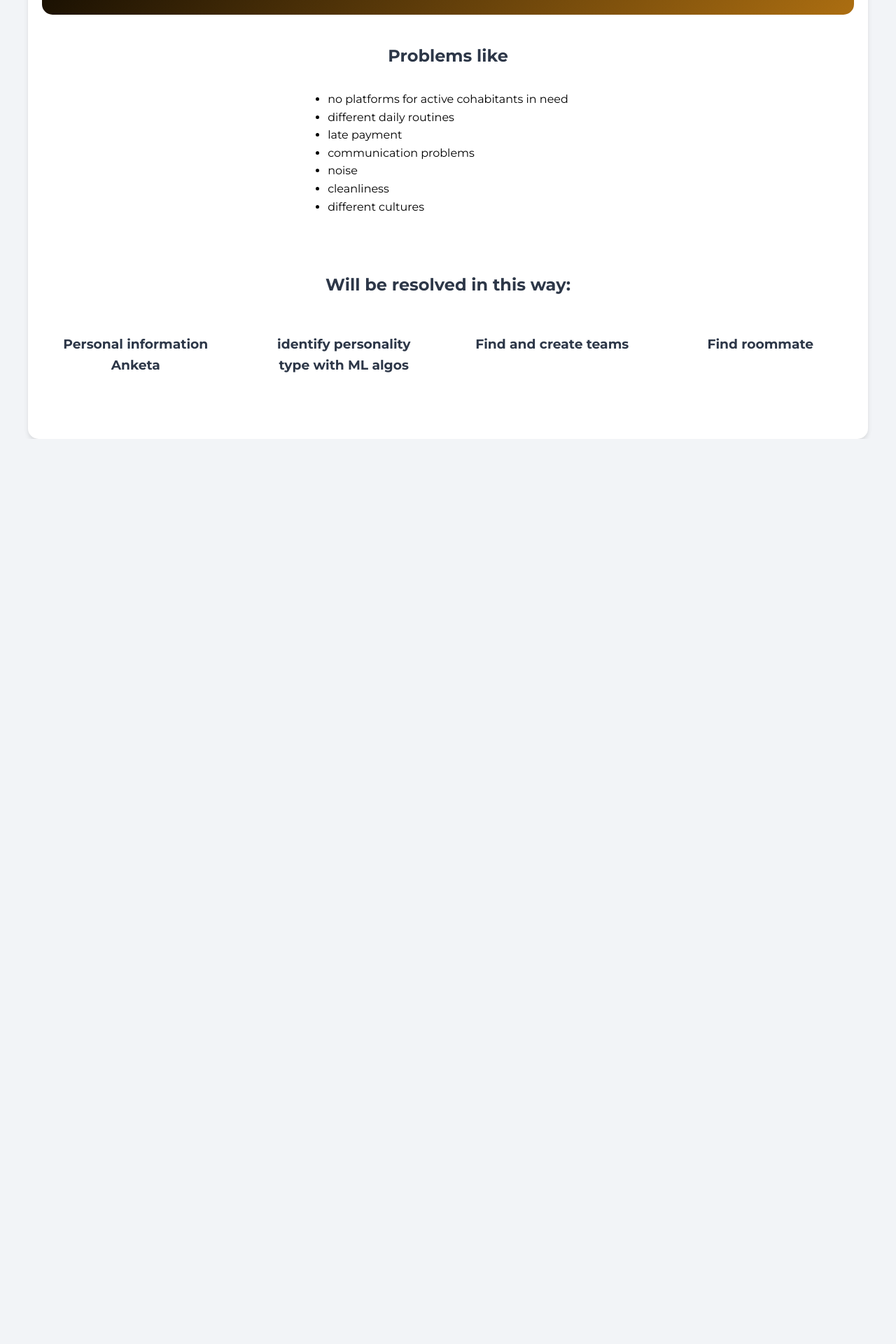
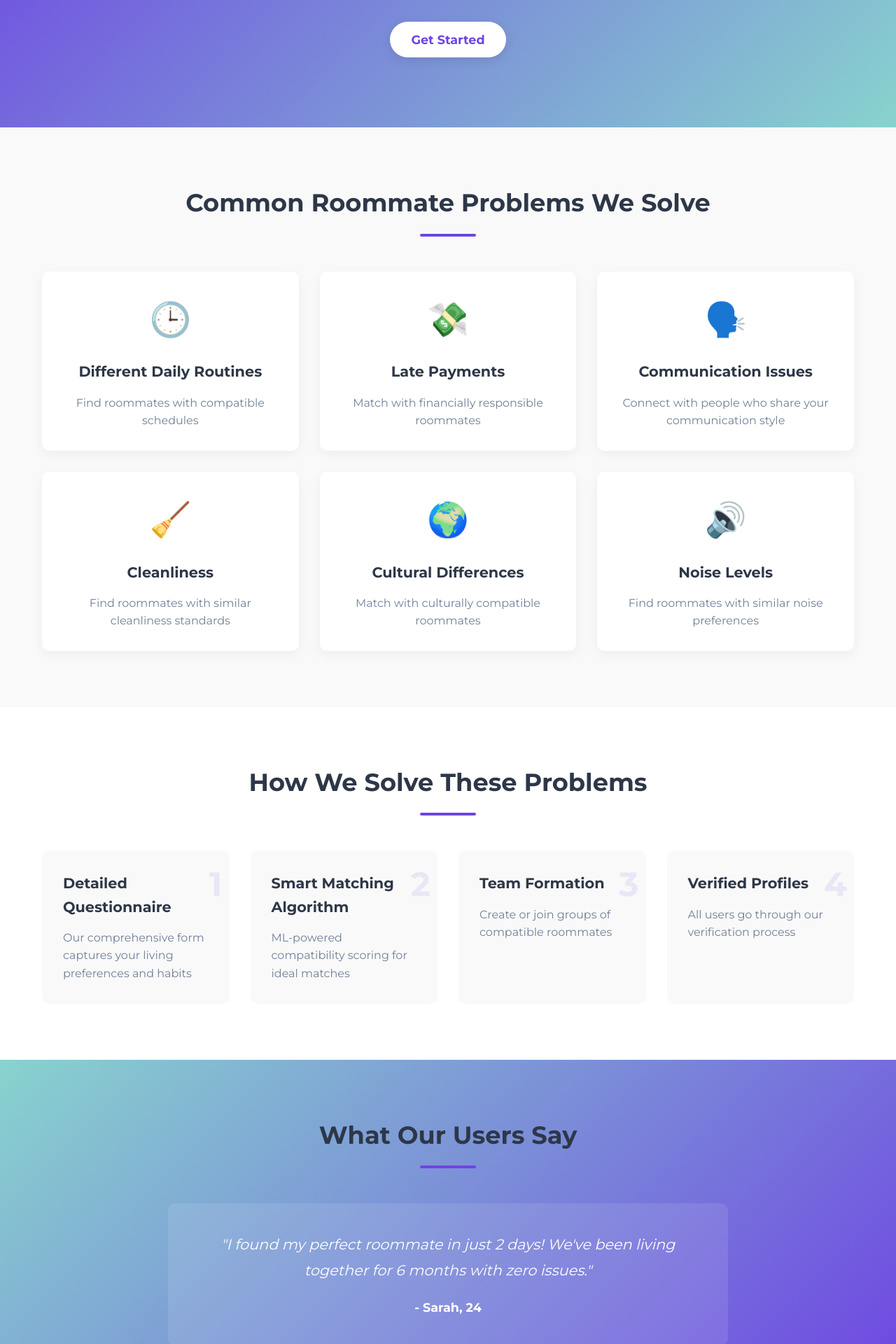
Before and after one commit to vespo777/diploma, a React (Create React App) app in the folder frontend/: page / in a window 1280 px wide. Shown: the part 300-2220 px from the top of the page at 70% size. Before the commit the page ends 927 px from the top, so only its background shows below. Built offline with nearby package versions, Linux system fonts and the light colour scheme.

Commit message:
New Home Page design

```diff
--- a/frontend/src/pages/HomePage.jsx
+++ b/frontend/src/pages/HomePage.jsx
@@ -13,7 +13,7 @@ const HomePage = () => {
   useEffect(() => {
     if (Number(storedValue1) === storedValue2) {
       setTimeout(() => {
-          alert("You need to fill Anceta!");
+        alert("You need to fill out the questionnaire!");
         navigate("/anceta-page");
       }, 3000);
     }
@@ -22,67 +22,85 @@ const HomePage = () => {
   return (
       <div className="home-container">
         <section className="hero-section">
-        <h1>Connect with your dream-roommates</h1>
-        <p>We solve problems with finding a roommate</p>
+          <div className="hero-content">
+            <h1>Connect With Your Perfect Roommate</h1>
+            <p>We solve all your roommate matching problems</p>
+            <button className="cta-button">Get Started</button>
+          </div>
         </section>
 
-      {/*<section className="listings-section">*/}
-      {/*  <h2>Featured Listings</h2>*/}
-      {/*  <div className="listings-grid">*/}
-      {/*    {mockListings.map((listing) => (*/}
-      {/*      <motion.div*/}
-      {/*        key={listing.id}*/}
-      {/*        className="listing-card"*/}
-      {/*        whileHover={{ scale: 1.03 }}*/}
-      {/*        transition={{ duration: 0.2 }}*/}
-      {/*      >*/}
-      {/*        <Link to={`/listing/${listing.id}`} className="listing-link">*/}
-      {/*          <img src={listing.images[0]} alt={listing.title} />*/}
-      {/*          <div className="listing-content">*/}
-      {/*            <h3>{listing.title}</h3>*/}
-      {/*            <p className="listing-location">{listing.location}</p>*/}
-      {/*            <p className="listing-description">{listing.description}</p>*/}
-      {/*            <div className="listing-details">*/}
-      {/*              <span>🛏 {listing.bedrooms} beds</span>*/}
-      {/*              <span>🚿 {listing.bathrooms} baths</span>*/}
-      {/*              <span>📏 {listing.area}m²</span>*/}
-      {/*            </div>*/}
-      {/*            <p className="listing-price">{listing.price}₸/month</p>*/}
-      {/*          </div>*/}
-      {/*        </Link>*/}
-      {/*      </motion.div>*/}
-      {/*    ))}*/}
-      {/*  </div>*/}
-      {/*</section>*/}
-
-      <section className="listings-section">
-        <h2>Problems like</h2>
-        <div className="problems-wrapper">
-          <ul>
-            <li>no platforms for active cohabitants in need</li>
-              <li>different daily routines</li>
-              <li>late payment</li>
-            <li>communication problems</li>
-            <li> noise</li>
-            <li>cleanliness</li>
-            <li>different cultures</li>
-          </ul>
+        <section className="problems-section">
+          <div className="section-container">
+            <h2>Common Roommate Problems We Solve</h2>
+            <div className="problems-grid">
+              <div className="problem-card">
+                <div className="problem-icon">🕒</div>
+                <h3>Different Daily Routines</h3>
+                <p>Find roommates with compatible schedules</p>
+              </div>
+              <div className="problem-card">
+                <div className="problem-icon">💸</div>
+                <h3>Late Payments</h3>
+                <p>Match with financially responsible roommates</p>
+              </div>
+              <div className="problem-card">
+                <div className="problem-icon">🗣️</div>
+                <h3>Communication Issues</h3>
+                <p>Connect with people who share your communication style</p>
+              </div>
+              <div className="problem-card">
+                <div className="problem-icon">🧹</div>
+                <h3>Cleanliness</h3>
+                <p>Find roommates with similar cleanliness standards</p>
+              </div>
+              <div className="problem-card">
+                <div className="problem-icon">🌍</div>
+                <h3>Cultural Differences</h3>
+                <p>Match with culturally compatible roommates</p>
+              </div>
+              <div className="problem-card">
+                <div className="problem-icon">🔊</div>
+                <h3>Noise Levels</h3>
+                <p>Find roommates with similar noise preferences</p>
+              </div>
+            </div>
           </div>
         </section>
-      <section className="about-section">
-        <h2>Will be resolved in this way:</h2>
-        <div className="features-grid">
-          <div className="feature">
-            <h3>Personal information Anketa</h3>
+
+        <section className="solutions-section">
+          <div className="section-container">
+            <h2>How We Solve These Problems</h2>
+            <div className="solutions-grid">
+              <div className="solution-card">
+                <div className="solution-number">1</div>
+                <h3>Detailed Questionnaire</h3>
+                <p>Our comprehensive form captures your living preferences and habits</p>
               </div>
-          <div className="feature">
-            <h3>identify personality type with  ML algos</h3>
+              <div className="solution-card">
+                <div className="solution-number">2</div>
+                <h3>Smart Matching Algorithm</h3>
+                <p>ML-powered compatibility scoring for ideal matches</p>
               </div>
-          <div className="feature">
-            <h3>Find and create teams</h3>
+              <div className="solution-card">
+                <div className="solution-number">3</div>
+                <h3>Team Formation</h3>
+                <p>Create or join groups of compatible roommates</p>
               </div>
-          <div className="feature">
-            <h3>Find roommate</h3>
+              <div className="solution-card">
+                <div className="solution-number">4</div>
+                <h3>Verified Profiles</h3>
+                <p>All users go through our verification process</p>
+              </div>
+            </div>
+          </div>
+        </section>
+
+        <section className="testimonial-section">
+          <div className="section-container">
+            <h2>What Our Users Say</h2>
+            <div className="testimonial-card">
+              <p>"I found my perfect roommate in just 2 days! We've been living together for 6 months with zero issues."</p>
+              <div className="testimonial-author">- Sarah, 24</div>
             </div>
           </div>
         </section>
--- a/frontend/src/styles/HomePage.css
+++ b/frontend/src/styles/HomePage.css
@@ -1,165 +1,225 @@
+/* Base Styles */
 .home-container {
+  font-family: 'Segoe UI', Tahoma, Geneva, Verdana, sans-serif;
+  color: #333;
+  line-height: 1.6;
+}
+
+.section-container {
   max-width: 1200px;
   margin: 0 auto;
-  background-color: #ffffff;
-  border-radius: 15px;
-  box-shadow: 0 4px 6px rgba(0, 0, 0, 0.1);
-  padding: 20px;
+  padding: 0 20px;
 }
 
+/* Hero Section */
 .hero-section {
+  background: linear-gradient(135deg, #6e45e2 0%, #88d3ce 100%);
+  color: white;
+  padding: 100px 0;
   text-align: center;
-  padding: 60px 20px;
-  background: linear-gradient(135deg, #000000 0%, #ac6e11 100%);
-  color: white;
-  border-radius: 15px;
-  margin-bottom: 40px;
+  position: relative;
+  overflow: hidden;
+}
+
+.hero-content {
+  position: relative;
+  z-index: 2;
 }
 
 .hero-section h1 {
-  font-size: 2.5rem;
+  font-size: 3rem;
+  margin-bottom: 20px;
+  font-weight: 700;
+  text-shadow: 1px 1px 3px rgba(0,0,0,0.2);
+}
+
+.hero-section p {
+  font-size: 1.5rem;
+  margin-bottom: 30px;
+  opacity: 0.9;
+}
+
+.cta-button {
+  background: white;
+  color: #6e45e2;
+  border: none;
+  padding: 15px 30px;
+  font-size: 1.1rem;
+  border-radius: 50px;
+  cursor: pointer;
+  font-weight: 600;
+  transition: all 0.3s ease;
+  box-shadow: 0 4px 15px rgba(0,0,0,0.1);
+}
+
+.cta-button:hover {
+  transform: translateY(-3px);
+  box-shadow: 0 6px 20px rgba(0,0,0,0.15);
+}
+
+/* Problems Section */
+.problems-section {
+  padding: 80px 0;
+  background: #f9f9f9;
+}
+
+.problems-section h2, .solutions-section h2, .testimonial-section h2 {
+  text-align: center;
+  margin-bottom: 50px;
+  font-size: 2.2rem;
+  color: #2d3748;
+  position: relative;
+}
+
+.problems-section h2:after, .solutions-section h2:after, .testimonial-section h2:after {
+  content: '';
+  display: block;
+  width: 80px;
+  height: 4px;
+  background: #6e45e2;
+  margin: 15px auto;
+  border-radius: 2px;
+}
+
+.problems-grid {
+  display: grid;
+  grid-template-columns: repeat(auto-fit, minmax(300px, 1fr));
+  gap: 30px;
+}
+
+.problem-card {
+  background: white;
+  border-radius: 10px;
+  padding: 30px;
+  text-align: center;
+  box-shadow: 0 5px 15px rgba(0,0,0,0.05);
+  transition: transform 0.3s ease, box-shadow 0.3s ease;
+}
+
+.problem-card:hover {
+  transform: translateY(-10px);
+  box-shadow: 0 15px 30px rgba(0,0,0,0.1);
+}
+
+.problem-icon {
+  font-size: 3rem;
   margin-bottom: 20px;
 }
 
-.hero-section p {
-  font-size: 1.2rem;
-  opacity: 0.9;
-}
-
-.listings-section {
-  margin-bottom: 40px;
-}
-
-.listings-section h2 {
-  text-align: center;
-  margin-bottom: 30px;
+.problem-card h3 {
+  font-size: 1.3rem;
+  margin-bottom: 15px;
   color: #2d3748;
 }
 
-.listings-grid {
-  display: grid;
-  grid-template-columns: repeat(auto-fill, minmax(300px, 1fr));
-  gap: 30px;
-  padding: 20px 0;
+.problem-card p {
+  color: #718096;
+  font-size: 1rem;
 }
 
-.listing-card {
+/* Solutions Section */
+.solutions-section {
+  padding: 80px 0;
   background: white;
-  border-radius: 15px;
-  overflow: hidden;
-  box-shadow: 0 4px 6px rgba(0, 0, 0, 0.1);
-  transition: transform 0.2s ease;
 }
 
-.listing-card img {
-  width: 100%;
-  height: 200px;
-  object-fit: cover;
+.solutions-grid {
+  display: grid;
+  grid-template-columns: repeat(auto-fit, minmax(250px, 1fr));
+  gap: 30px;
 }
 
-.listing-content {
-  padding: 20px;
+.solution-card {
+  background: #f9f9f9;
+  border-radius: 10px;
+  padding: 30px;
+  position: relative;
+  overflow: hidden;
 }
 
-.listing-content h3 {
-  margin: 0 0 10px 0;
+.solution-number {
+  position: absolute;
+  top: 10px;
+  right: 10px;
+  font-size: 3rem;
+  font-weight: 700;
+  color: rgba(110, 69, 226, 0.1);
+}
+
+.solution-card h3 {
+  font-size: 1.3rem;
+  margin-bottom: 15px;
   color: #2d3748;
 }
 
-.listing-location {
+.solution-card p {
   color: #718096;
-  margin-bottom: 10px;
+  font-size: 1rem;
 }
 
-.listing-description {
-  color: #4a5568;
-  margin-bottom: 15px;
-  font-size: 0.9rem;
+/* Testimonial Section */
+.testimonial-section {
+  padding: 80px 0;
+  background: linear-gradient(135deg, #88d3ce 0%, #6e45e2 100%);
+  color: white;
 }
 
-.listing-details {
-  display: flex;
-  gap: 15px;
-  margin-bottom: 15px;
-  color: #718096;
-  font-size: 0.9rem;
+.testimonial-card {
+  max-width: 800px;
+  margin: 0 auto;
+  background: rgba(255,255,255,0.1);
+  padding: 40px;
+  border-radius: 10px;
+  text-align: center;
+  backdrop-filter: blur(5px);
 }
 
-.listing-price {
-  font-weight: bold;
-  color: #4a5568;
-  font-size: 1.2rem;
+.testimonial-card p {
+  font-size: 1.3rem;
+  font-style: italic;
+  margin-bottom: 20px;
+  line-height: 1.8;
 }
 
-.about-section {
-  padding: 40px 0;
+.testimonial-author {
+  font-weight: 600;
+  font-size: 1.1rem;
 }
 
-.about-section h2 {
-  text-align: center;
-  margin-bottom: 30px;
-  color: #2d3748;
+/* Responsive Design */
+@media (max-width: 768px) {
+  .hero-section h1 {
+    font-size: 2.2rem;
+  }
+
+  .hero-section p {
+    font-size: 1.2rem;
+  }
+
+  .problems-section h2, .solutions-section h2, .testimonial-section h2 {
+    font-size: 1.8rem;
+  }
+
+  .problems-grid, .solutions-grid {
+    grid-template-columns: 1fr;
+  }
+
+  .testimonial-card {
+    padding: 20px;
+  }
 }
 
-.features-grid {
-  display: grid;
-  grid-template-columns: repeat(auto-fit, minmax(250px, 1fr));
-  gap: 30px;
-  text-align: center;
-}
-
-.feature {
-  padding: 20px;
-}
-
-.feature-icon {
-  font-size: 2.5rem;
-  margin-bottom: 15px;
-  display: block;
-}
-
-.feature h3 {
-  margin-bottom: 10px;
-  color: #2d3748;
-}
-
-.problems-wrapper{
-  display: flex;
-  flex-direction: column;
-  align-items: center;
-  justify-content: center;
-}
-
-.feature p {
-  color: #718096;
-}
-
-.listing-link {
-  text-decoration: none;
-  color: inherit;
-  display: block;
-}
-
-.listing-card:hover {
-  transform: translateY(-5px);
-}
-
-@media (max-width: 768px) {
+@media (max-width: 480px) {
   .hero-section {
-    padding: 40px 20px;
+    padding: 60px 0;
   }
 
   .hero-section h1 {
-    font-size: 2rem;
+    font-size: 1.8rem;
   }
 
-  .listings-grid {
-    grid-template-columns: 1fr;
+  .cta-button {
+    padding: 12px 25px;
+    font-size: 1rem;
   }
 }
-
-.home-page {
-  padding: 20px;
-  max-width: 1200px;
-  margin: 0 auto;
-}
```
Lines whose indentation alone changed are shown as unchanged.
